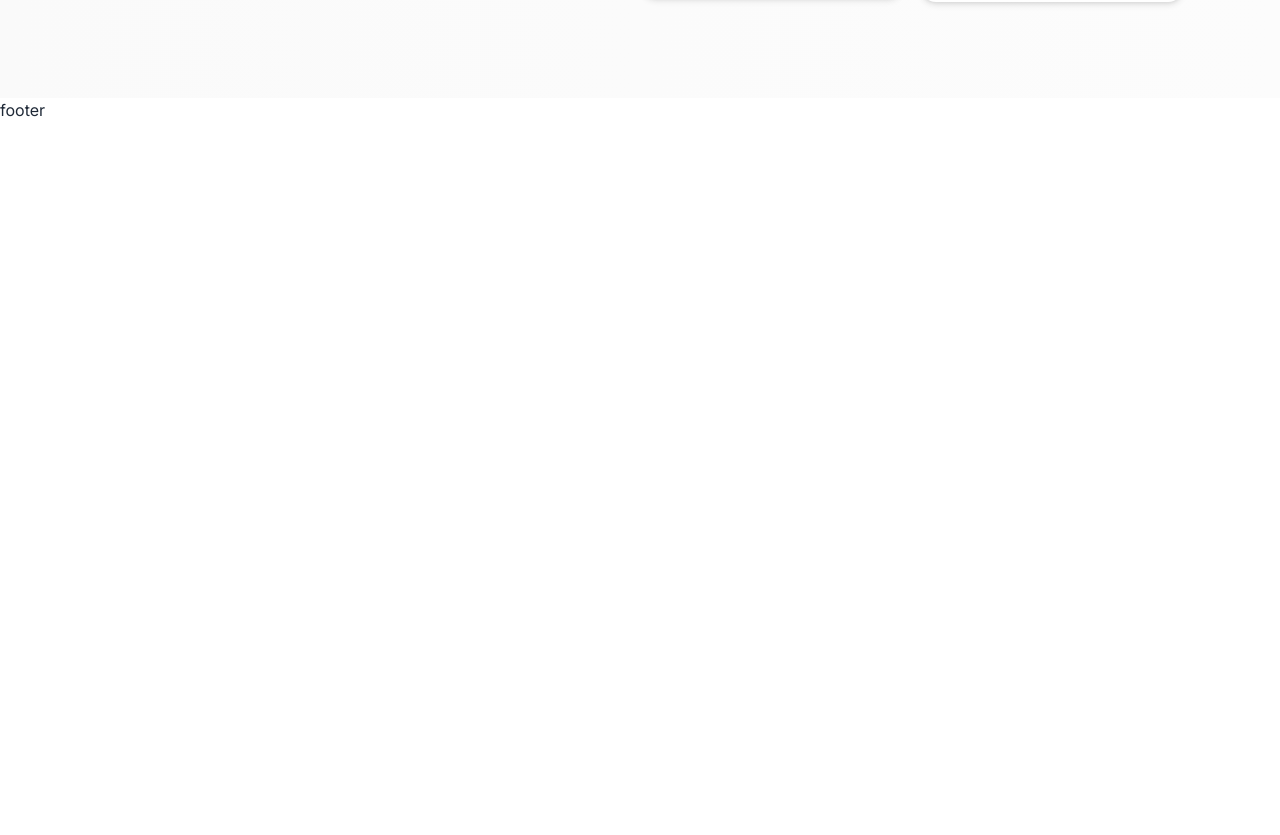
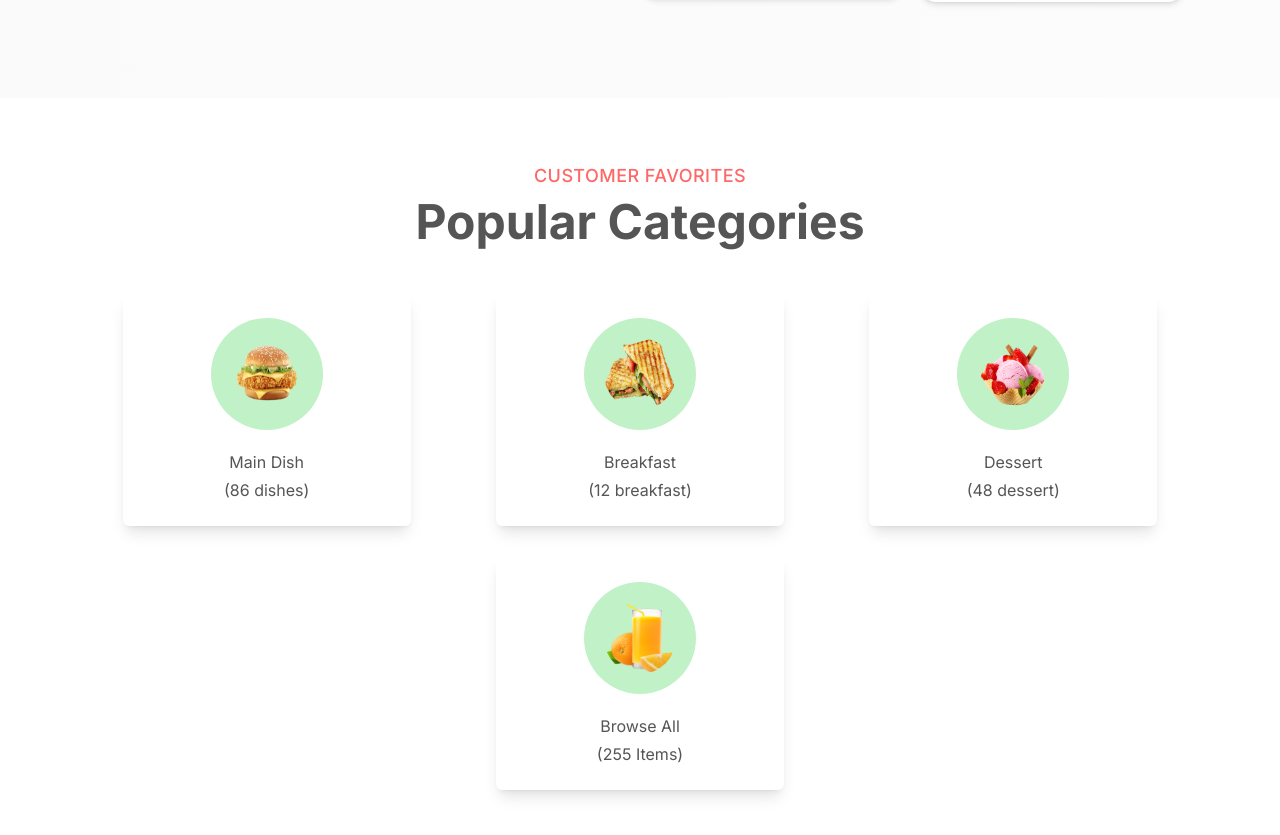
Before and after one commit to erfanheshmati/mern-food, a React (Vite) app in the folder client/: page / in a window 1280 px wide. Shown: the part 695-1530 px from the top of the page. Before the commit the page ends 817 px from the top, so only its background shows below. Built offline with nearby package versions, Linux system fonts and the light colour scheme.

Commit message:
category ui design

```diff
--- a/client/src/index.css
+++ b/client/src/index.css
@@ -17,3 +17,11 @@
 .section-container {
   @apply max-w-screen-2xl container mx-auto xl:px-24;
 }
+
+.subtitle {
+  @apply text-red uppercase tracking-wide font-medium text-lg;
+}
+
+.title {
+  @apply text-4xl md:text-5xl font-bold my-2 leading-snug;
+}
--- a/client/src/layout/Layout.jsx
+++ b/client/src/layout/Layout.jsx
@@ -7,7 +7,6 @@
         <>
             <Navbar />
             <Outlet />
-            <footer>footer</footer>
         </>
     )
 }
--- /dev/null
+++ b/client/src/pages/home/Categories.jsx
@@ -0,0 +1,34 @@
+import React from 'react'
+
+export default function Categories() {
+    const catItems = [
+        { id: 1, title: "Main Dish", desc: "(86 dishes)", image: "/images/home/category/img1.png" },
+        { id: 2, title: "Breakfast", desc: "(12 breakfast)", image: "/images/home/category/img2.png" },
+        { id: 3, title: "Dessert", desc: "(48 dessert)", image: "/images/home/category/img3.png" },
+        { id: 4, title: "Browse All", desc: "(255 Items)", image: "/images/home/category/img4.png" },
+    ]
+
+    return (
+        <div className='section-container py-16 bg-white text-secondary'>
+            <div className='text-center'>
+                <p className='subtitle'>Customer Favorites</p>
+                <h2 className='title'>Popular Categories</h2>
+            </div>
+
+            {/* category cards */}
+            <div className='flex flex-col sm:flex-row flex-wrap gap-8 justify-around items-center mt-12'>
+                {catItems.map((item, index) => (
+                    <div key={index} className='shadow-lg rounded-md bg-white py-6 px-5 w-72 mx-auto text-center cursor-pointer hover:-translate-y-4 duration-300 transition-all'>
+                        <div className='flex w-full mx-auto items-center justify-center'>
+                            <img src={item.image} alt="" className='bg-[#C1F1C6] p-5 rounded-full w-28 h-28' />
+                        </div>
+                        <div className='mt-5 space-y-1'>
+                            <h5>{item.title}</h5>
+                            <p>{item.desc}</p>
+                        </div>
+                    </div>
+                ))}
+            </div>
+        </div>
+    )
+}
--- a/client/src/pages/home/Home.jsx
+++ b/client/src/pages/home/Home.jsx
@@ -1,8 +1,12 @@
 import React from 'react'
 import Banner from '../../components/Banner'
+import Categories from './Categories'
 
 export default function Home() {
     return (
-        <Banner />
+        <>
+            <Banner />
+            <Categories />
+        </>
     )
 }
```
